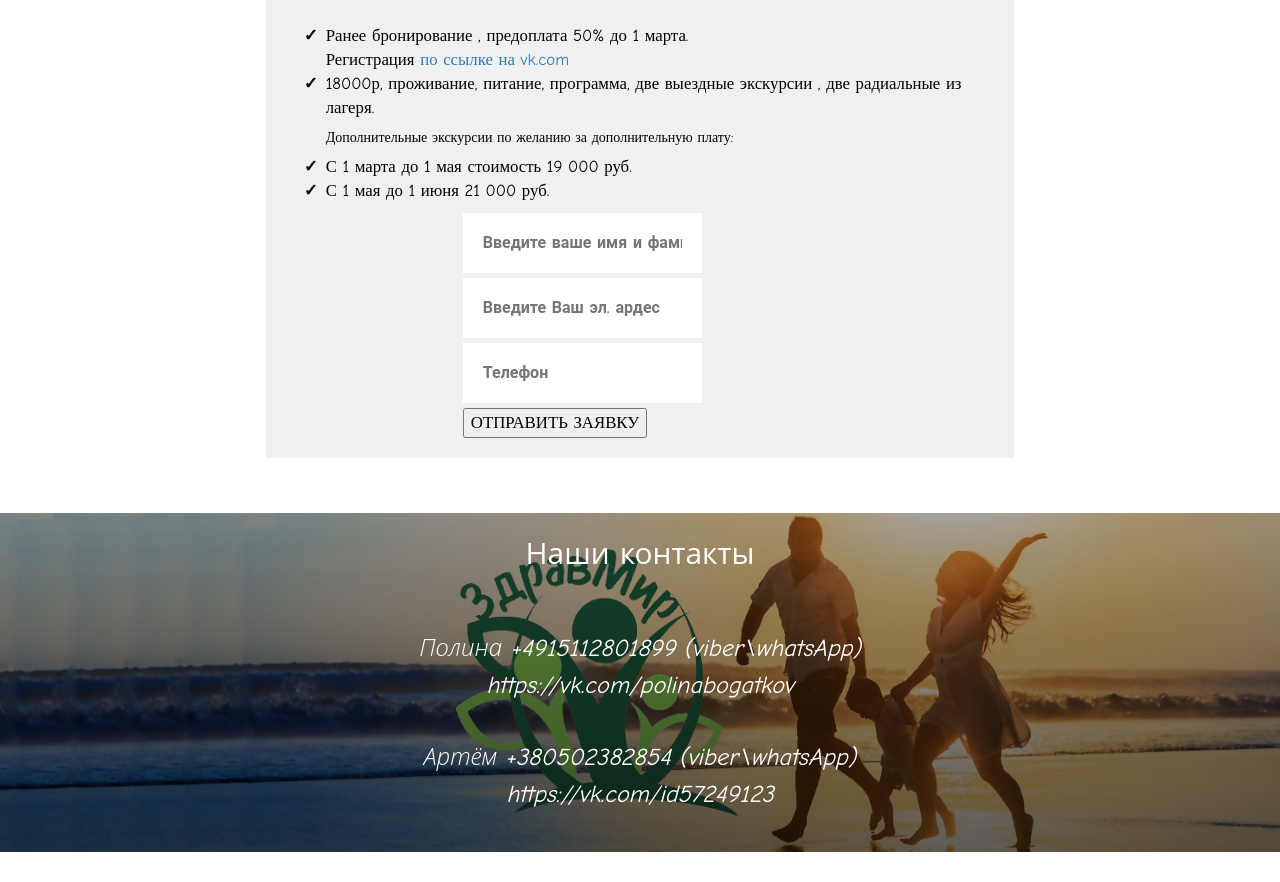
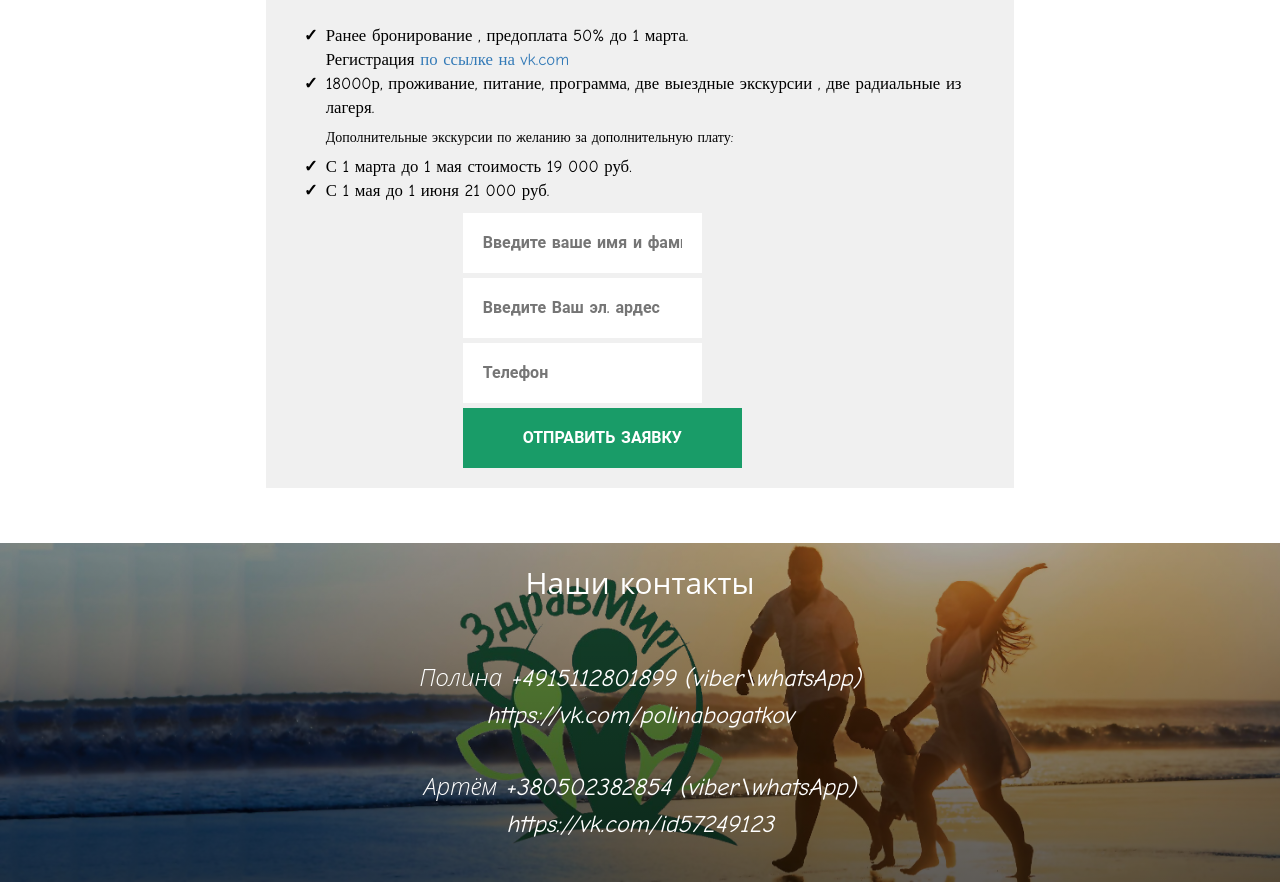
Before and after one commit to zdravmir/zdravmir.github.io, a plain HTML site: page index.html in a window 1280 px wide. Shown: the part 7291-8173 px from the top of the page. Before the commit the page ends 8143 px from the top, so only its background shows below. Drawn offline with Linux system fonts and the light colour scheme.

Commit message:
Add files via upload

```diff
--- a/index.html
+++ b/index.html
@@ -2068,7 +2068,7 @@ padding-bottom: 20px;border: 0px solid #999999;-webkit-flex: 1 0 200px;-ms-flex:
 			</label><br>
 			<!-- your other form fields go here -->
 
-				<button  type="submit">ОТПРАВИТЬ ЗАЯВКУ</button>
+				<button  class="btn f-btn  button-md btn-success" type="submit">ОТПРАВИТЬ ЗАЯВКУ</button>
 		  </form></div>
 
 		</div>
```
